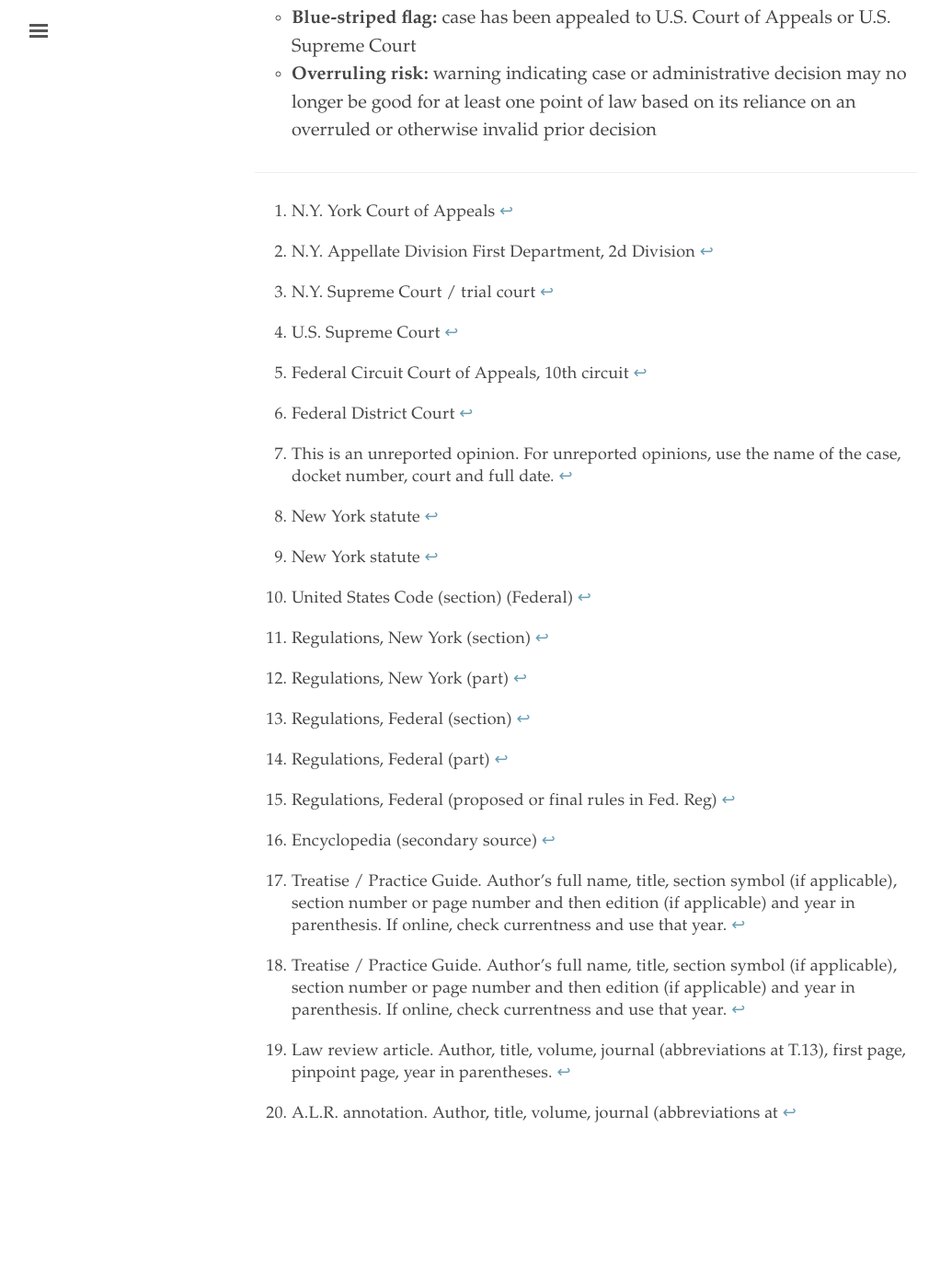
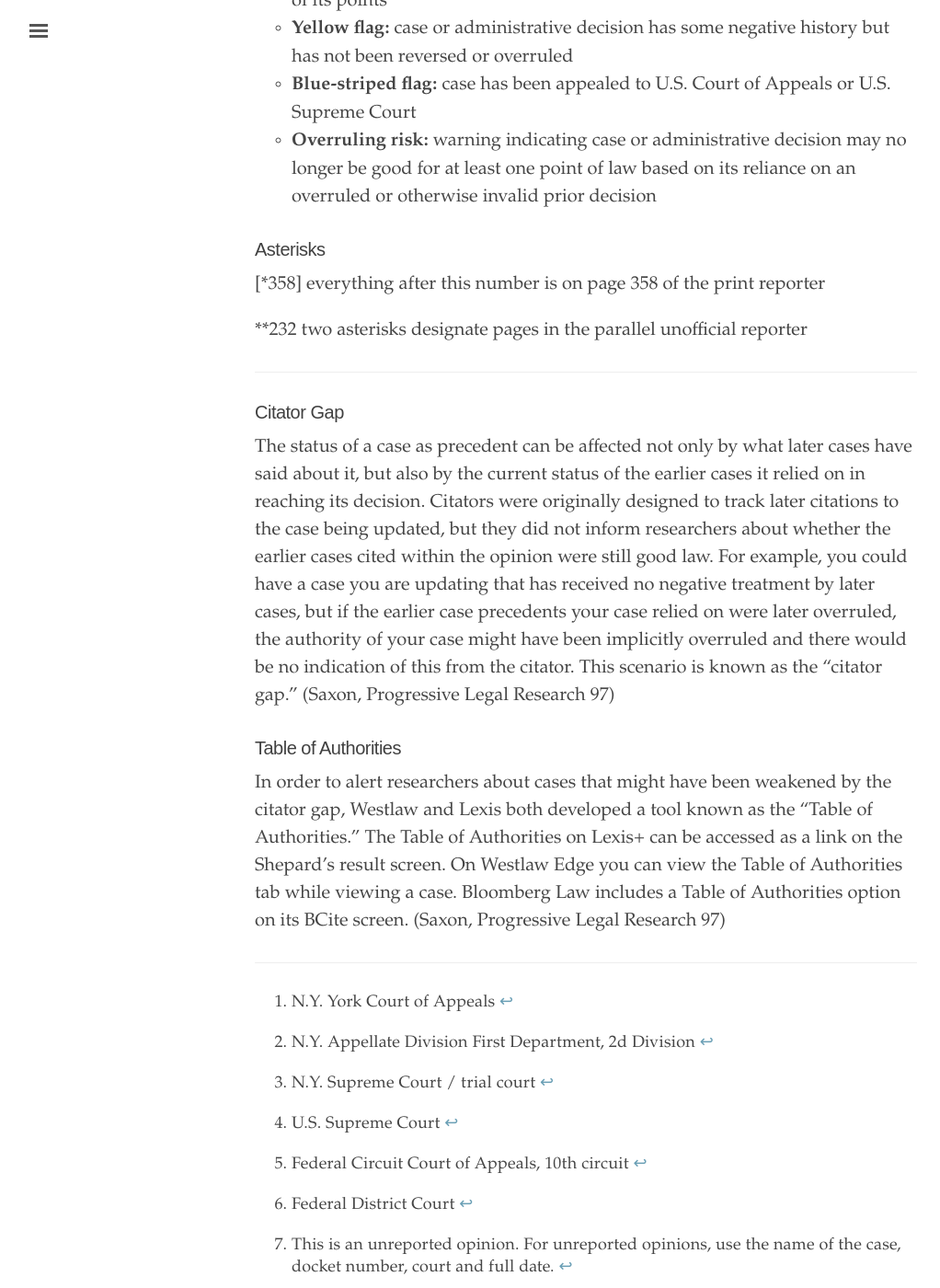
Before and after one commit to binipringle/legalresearch, a Jekyll site: the page built from _texts/0-section0.md, in a window 1280 px wide and 1400 px high, scrolled down 15907 px. Shown: the whole window at 92% size, without its empty margins (3-1025 px from the left). Built offline with Jekyll 4.4.1, drawn with Linux system fonts in a browser that asks for light colours; before the commit the page ends 17230 px from its top, so only the background shows below that.

Commit message:
last minute updates citator gap and table of authorities

```diff
--- a/_texts/0-section0.md
+++ b/_texts/0-section0.md
@@ -98,6 +98,8 @@ Mandatory precedent
 <p style="margin-left:30%; margin-right:10%;">that is often cited,</p>
 
 <p style="margin-left:35%; margin-right:10%;">and relatively recent.</p>
+
+---
 
 ## Persuasive authority
 
@@ -442,6 +444,7 @@ T.13), first page, pinpoint page, year in parentheses.
 
 - Shepard's (Lexis)
 - Citing References/Keycite (West)
+- BCite (Bloomberg)
 
 **Use citators to:**
 
@@ -467,4 +470,31 @@ T.13), first page, pinpoint page, year in parentheses.
 - **Blue-striped flag:** case has been appealed to U.S. Court of Appeals or U.S. Supreme Court
 - **Overruling risk:** warning indicating case or administrative decision may no longer be good for at least one point of law based on its reliance on an overruled or otherwise invalid prior decision
 
+### Asterisks
+
+[*358] everything after this number is on page 358 of the print reporter
+
+**232 two asterisks designate pages in the parallel unofficial reporter
+
 ---
+
+### Citator Gap
+
+The status of a case as precedent can be affected not only by what later cases have said
+about it, but also by the current status of the earlier cases it relied on in reaching its
+decision. Citators were originally designed to track later citations to the case being updated, but they did not inform researchers about whether the earlier cases cited within the
+opinion were still good law. For example, you could have a case you are updating that has
+received no negative treatment by later cases, but if the earlier case precedents your case
+relied on were later overruled, the authority of your case might have been implicitly
+overruled and there would be no indication of this from the citator. This scenario is known
+as the “citator gap.” (Saxon, Progressive Legal Research 97)
+
+### Table of Authorities
+
+In order to alert researchers about cases that might have been weakened by the citator
+gap, Westlaw and Lexis both developed a tool known as the “Table of Authorities.” The
+Table of Authorities on Lexis+ can be accessed as a link on the Shepard’s result screen. On
+Westlaw Edge you can view the Table of Authorities tab while viewing a case. Bloomberg
+Law includes a Table of Authorities option on its BCite screen. (Saxon, Progressive Legal Research 97)
+
+---
```
